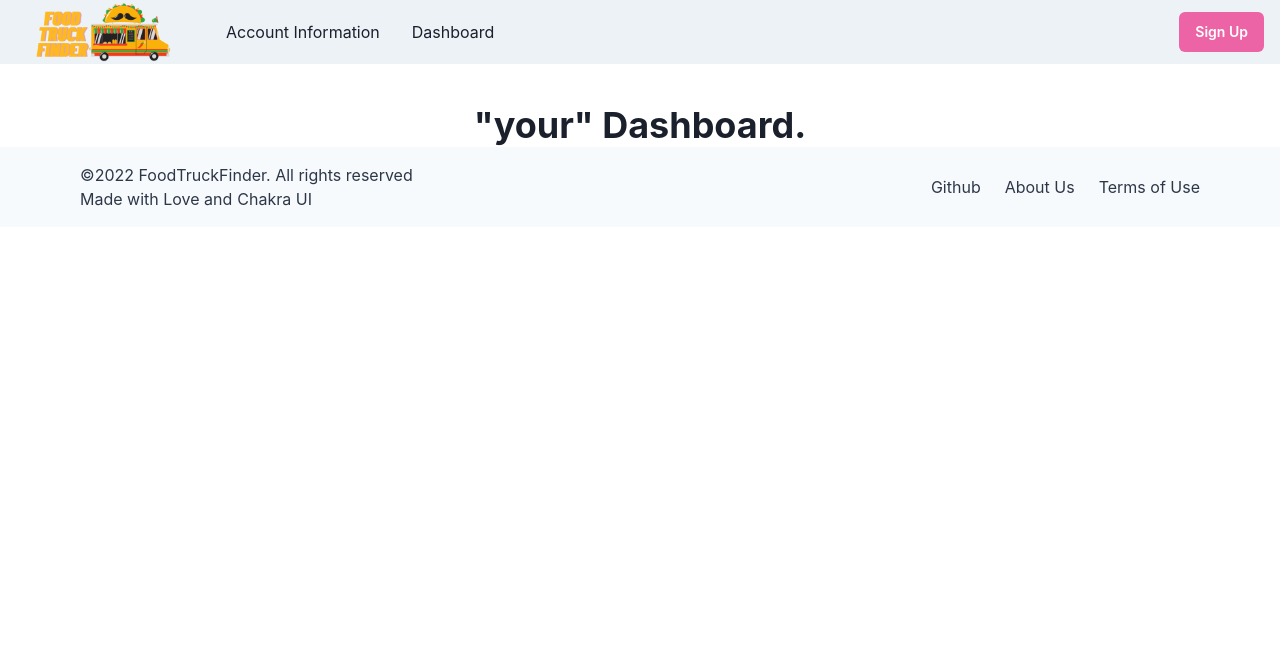
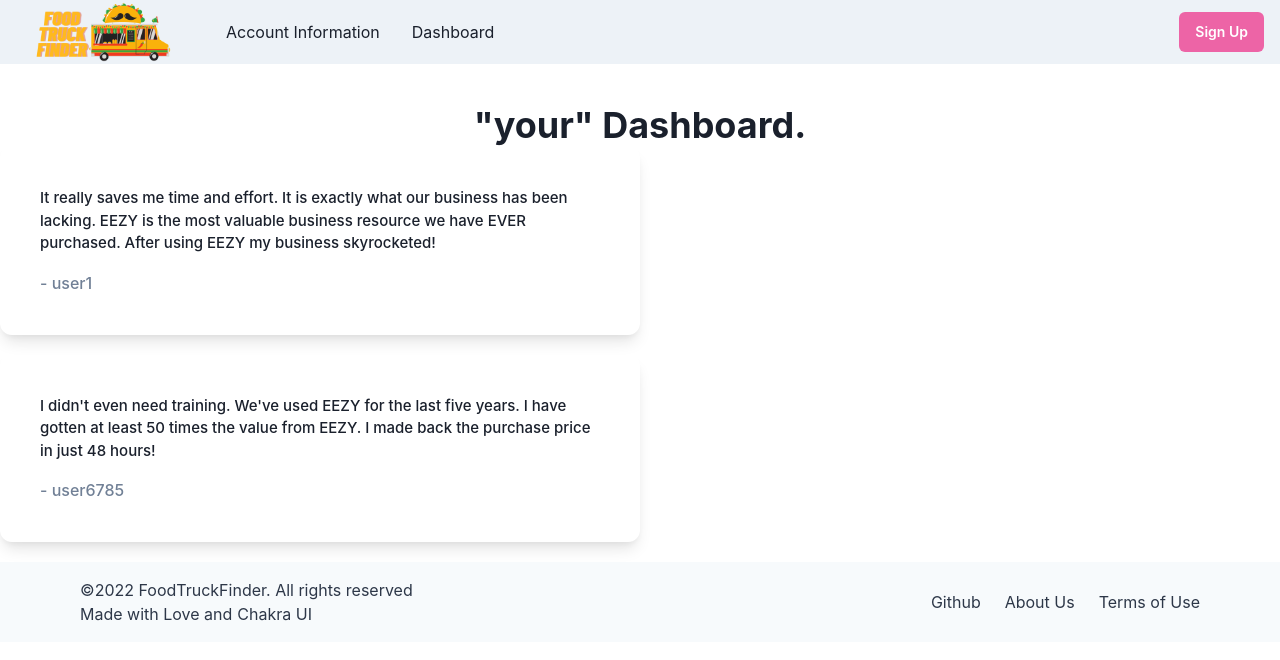
Before and after one commit to JFlo1981/FoodTruckFinder, a React (Create React App) app in the folder client/: page /dashboard in a window 1280 px wide. Shown: the top 660 px of the page. Built offline with nearby package versions, Linux system fonts and the light colour scheme.

Commit message:
Adds intial Reviews Cards

```diff
--- /dev/null
+++ b/client/src/components/Reviews/index.js
@@ -0,0 +1,60 @@
+import { chakra, Flex } from "@chakra-ui/react";
+
+export default function Reviews() {
+  const reviews = [
+    {
+      name: "user1",
+      content:
+        "It really saves me time and effort. It is exactly what our business has been lacking. EEZY is the most valuable business resource we have EVER purchased. After using EEZY my business skyrocketed!",
+    },
+    {
+      name: "user6785",
+      content:
+        "I didn't even need training. We've used EEZY for the last five years. I have gotten at least 50 times the value from EEZY. I made back the purchase price in just 48 hours!",
+    },
+  ];
+
+  return (
+    <div>
+      {reviews &&
+        reviews.map((review) => (
+          <Flex
+            boxShadow={"lg"}
+            maxW={"640px"}
+            direction={{ base: "column-reverse", md: "row" }}
+            width={"full"}
+            marginBottom="20px"
+            rounded={"xl"}
+            p={10}
+            justifyContent={"space-between"}
+            position={"relative"}
+          >
+            <Flex
+              direction={"column"}
+              textAlign={"left"}
+              justifyContent={"space-between"}
+            >
+              <chakra.p
+                fontFamily={"Inter"}
+                fontWeight={"medium"}
+                fontSize={"15px"}
+                pb={4}
+              >
+                {review.content}
+              </chakra.p>
+              <chakra.p>
+                <chakra.span
+                  fontFamily={"Inter"}
+                  fontWeight={"medium"}
+                  color={"gray.500"}
+                >
+                  {" "}
+                  - {review.name}
+                </chakra.span>
+              </chakra.p>
+            </Flex>
+          </Flex>
+        ))}
+    </div>
+  );
+}
--- a/client/src/pages/Dashboard.js
+++ b/client/src/pages/Dashboard.js
@@ -1,5 +1,6 @@
 import React from "react";
-import { Heading, Text } from "@chakra-ui/react";
+import Reviews from "../components/Reviews";
+import { Heading } from "@chakra-ui/react";
 
 function Dashboard() {
   // if the user is not logged in:
@@ -17,6 +18,8 @@ function Dashboard() {
       <Heading textAlign={"center"} marginTop={"10"}>
         "your" Dashboard.
       </Heading>
+
+      <Reviews />
     </div>
   );
 }
```
